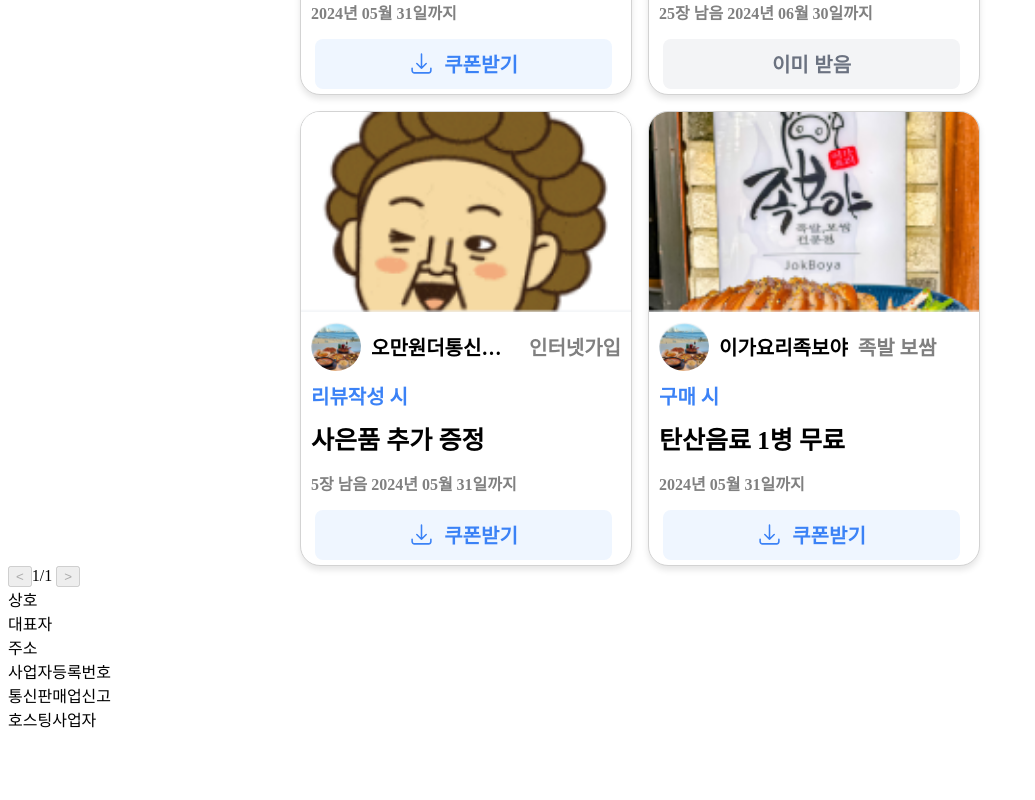
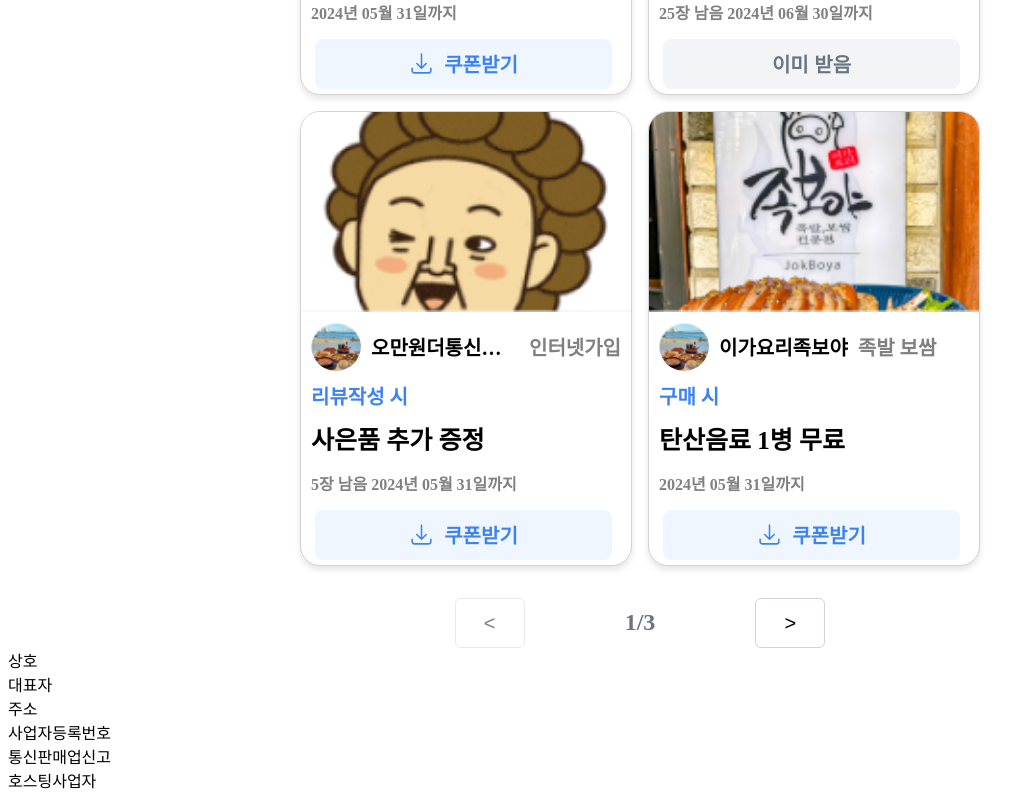
Before and after one commit to vosw1/my_app_test, a Next.js app: page / in a window 1280 px wide. Shown: the part 1266-2066 px from the top of the page, without its empty margins (0-1035 px from the left). Before the commit the page ends 2005 px from the top, so only its background shows below. Built offline with nearby package versions, Linux system fonts and the light colour scheme.

Commit message:
페이지네이션 추가

```diff
--- a/src/app/components/coupon_card_list.module.css
+++ b/src/app/components/coupon_card_list.module.css
@@ -3,9 +3,49 @@
     display: grid;
     grid-template-columns: repeat(2, 1fr); /* 2열 레이아웃 */
     gap: 16px; /* 카드 간의 간격 설정 */
-    padding:0 16px; /* 컨테이너 패딩 */
+    padding: 0 16px; /* 컨테이너 패딩 */
     justify-content: center; /* 가로 가운데 정렬 */
     align-content: center; /* 세로 가운데 정렬 */
     max-width: 680px; /* 최대 너비 설정 */
     margin: 0 auto; /* 가운데 정렬 */
 }
+
+/* 페이지 네비게이션 컨테이너 */
+.pageNavigation {
+    display: flex;
+    justify-content: center; /* 가로 가운데 정렬 */
+    align-items: center; /* 세로 가운데 정렬 */
+    gap: 100px; /* 버튼과 텍스트 사이 여백 100px */
+    margin-top: 2rem; /* 네비게이션 상단 여백 */
+}
+
+/* 페이지 버튼 */
+.pageButton {
+    width: 70px; /* 버튼 너비 */
+    height: 50px; /* 버튼 높이 */
+    background-color: white; /* 버튼 배경색 흰색 */
+    border: 1px solid #d1d5db; /* 라이트 그레이 테두리 */
+    border-radius: 0.375rem; /* 둥근 모서리 */
+    display: flex; /* 플렉스박스 사용 */
+    align-items: center; /* 세로 가운데 정렬 */
+    justify-content: center; /* 가로 가운데 정렬 */
+    box-shadow: none; /* 그림자 없음 */
+    color: black; /* 버튼 텍스트 색상 검정 */
+    font-weight: 500; /* 중간 굵기 텍스트 */
+    cursor: pointer; /* 마우스 커서 포인터 */
+    font-size: 1.25rem; /* 텍스트 크기 (1.25rem = 20px) */
+    line-height: 1; /* 텍스트 줄 높이 */
+}
+
+/* 비활성화된 페이지 버튼 스타일 */
+.pageButton:disabled {
+    cursor: not-allowed; /* 비활성화 시 커서 변경 */
+    opacity: 0.5; /* 비활성화 시 투명도 조절 */
+}
+
+/* 페이지 텍스트 */
+.pageText {
+    font-size: x-large; /* 큰 폰트 사이즈 */
+    color: #6b7280; /* 라이트 그레이 텍스트 색상 */
+    font-weight: 600; /* 굵은 텍스트 */
+}
--- a/src/app/components/coupon_card_list.tsx
+++ b/src/app/components/coupon_card_list.tsx
@@ -27,7 +27,7 @@ const CouponCardList: React.FC<CouponCardListProps> = ({
 }) => {
   return (
     <div className="min-h-screen bg-gray-100 py-8">
-      <div className={styles.gridContainer}> {/* CSS 모듈에서 새로운 클래스 이름 사용 */}
+      <div className={styles.gridContainer}>
         {coupons.map((coupon, index) => (
           <CouponCard
             key={index}
@@ -44,24 +44,25 @@ const CouponCardList: React.FC<CouponCardListProps> = ({
         ))}
       </div>
 
-      {/* 페이지 네비게이션 */}
-      <div className="mt-8 flex justify-center items-center space-x-4">
+      <div className={styles.pageNavigation}>
         {/* 이전 페이지 버튼 */}
         <button
-          className={`text-blue-500 hover:text-blue-700 ${currentPage === 1 ? 'cursor-not-allowed opacity-50' : ''}`}
+          className={`${styles.pageButton} ${currentPage === 1 ? 'cursor-not-allowed opacity-50' : ''}`}
           onClick={() => onPageChange(currentPage - 1)}
           disabled={currentPage === 1}
         >
-          &lt; {/* '<' 아이콘 */}
+          &lt;
         </button>
-        <span className="text-gray-500">{currentPage}/{totalPages}</span> {/* 현재 페이지 / 총 페이지 수 */}
+        <span className={styles.pageText}>
+          {currentPage}/{totalPages}
+        </span>
         {/* 다음 페이지 버튼 */}
         <button
-          className={`text-blue-500 hover:text-blue-700 ${currentPage === totalPages ? 'cursor-not-allowed opacity-50' : ''}`}
+          className={`${styles.pageButton} ${currentPage === totalPages ? 'cursor-not-allowed opacity-50' : ''}`}
           onClick={() => onPageChange(currentPage + 1)}
           disabled={currentPage === totalPages}
         >
-          &gt; {/* '>' 아이콘 */}
+          &gt;
         </button>
       </div>
     </div>
--- a/src/app/page.tsx
+++ b/src/app/page.tsx
@@ -54,69 +54,69 @@ const coupons = [
     condition: '구매 시',
     status: 'available',
   },
-  // {
-  //   topImageSrc: '/images/coupon4.png',
-  //   clipImageSrc: '/images/user2.png',
-  //   userName: '이가요리족보야',
-  //   category: '족발 보쌈',
-  //   offerText: '탄산음료 1병 무료',
-  //   expirationDate: '2024년 05월 31일까지',
-  //   condition: '구매 시',
-  //   status: 'available',
-  // },
-  // {
-  //   topImageSrc: '/images/coupon3.png',
-  //   clipImageSrc: '/images/user2.png',
-  //   userName: '오만원더통신할인센터',
-  //   category: '인터넷가입',
-  //   offerText: '사은품 추가 증정',
-  //   expirationDate: '2024년 05월 31일까지',
-  //   remainingCount: 5,
-  //   condition: '리뷰작성 시',
-  //   status: 'available',
-  // },
-  // {
-  //   topImageSrc: '/images/coupon3.png',
-  //   clipImageSrc: '/images/user2.png',
-  //   userName: '오만원더통신할인센터',
-  //   category: '인터넷가입',
-  //   offerText: '사은품 추가 증정',
-  //   expirationDate: '2024년 05월 31일까지',
-  //   remainingCount: 5,
-  //   condition: '리뷰작성 시',
-  //   status: 'available',
-  // },
-  // {
-  //   topImageSrc: '/images/coupon4.png',
-  //   clipImageSrc: '/images/user2.png',
-  //   userName: '이가요리족보야',
-  //   category: '족발 보쌈',
-  //   offerText: '탄산음료 1병 무료',
-  //   expirationDate: '2024년 05월 31일까지',
-  //   condition: '구매 시',
-  //   status: 'available',
-  // },
-  // {
-  //   topImageSrc: '/images/coupon4.png',
-  //   clipImageSrc: '/images/user2.png',
-  //   userName: '이가요리족보야',
-  //   category: '족발 보쌈',
-  //   offerText: '탄산음료 1병 무료',
-  //   expirationDate: '2024년 05월 31일까지',
-  //   condition: '구매 시',
-  //   status: 'available',
-  // },
-  // {
-  //   topImageSrc: '/images/coupon3.png',
-  //   clipImageSrc: '/images/user2.png',
-  //   userName: '오만원더통신할인센터',
-  //   category: '인터넷가입',
-  //   offerText: '사은품 추가 증정',
-  //   expirationDate: '2024년 05월 31일까지',
-  //   remainingCount: 5,
-  //   condition: '리뷰작성 시',
-  //   status: 'available',
-  // },
+  {
+    topImageSrc: '/images/coupon4.png',
+    clipImageSrc: '/images/user2.png',
+    userName: '이가요리족보야',
+    category: '족발 보쌈',
+    offerText: '탄산음료 1병 무료',
+    expirationDate: '2024년 05월 31일까지',
+    condition: '구매 시',
+    status: 'available',
+  },
+  {
+    topImageSrc: '/images/coupon3.png',
+    clipImageSrc: '/images/user2.png',
+    userName: '오만원더통신할인센터',
+    category: '인터넷가입',
+    offerText: '사은품 추가 증정',
+    expirationDate: '2024년 05월 31일까지',
+    remainingCount: 5,
+    condition: '리뷰작성 시',
+    status: 'available',
+  },
+  {
+    topImageSrc: '/images/coupon3.png',
+    clipImageSrc: '/images/user2.png',
+    userName: '오만원더통신할인센터',
+    category: '인터넷가입',
+    offerText: '사은품 추가 증정',
+    expirationDate: '2024년 05월 31일까지',
+    remainingCount: 5,
+    condition: '리뷰작성 시',
+    status: 'available',
+  },
+  {
+    topImageSrc: '/images/coupon4.png',
+    clipImageSrc: '/images/user2.png',
+    userName: '이가요리족보야',
+    category: '족발 보쌈',
+    offerText: '탄산음료 1병 무료',
+    expirationDate: '2024년 05월 31일까지',
+    condition: '구매 시',
+    status: 'available',
+  },
+  {
+    topImageSrc: '/images/coupon4.png',
+    clipImageSrc: '/images/user2.png',
+    userName: '이가요리족보야',
+    category: '족발 보쌈',
+    offerText: '탄산음료 1병 무료',
+    expirationDate: '2024년 05월 31일까지',
+    condition: '구매 시',
+    status: 'available',
+  },
+  {
+    topImageSrc: '/images/coupon3.png',
+    clipImageSrc: '/images/user2.png',
+    userName: '오만원더통신할인센터',
+    category: '인터넷가입',
+    offerText: '사은품 추가 증정',
+    expirationDate: '2024년 05월 31일까지',
+    remainingCount: 5,
+    condition: '리뷰작성 시',
+    status: 'available',
+  },
 ];
 
 const itemsPerPage = 4; // 페이지당 아이템 수
```
